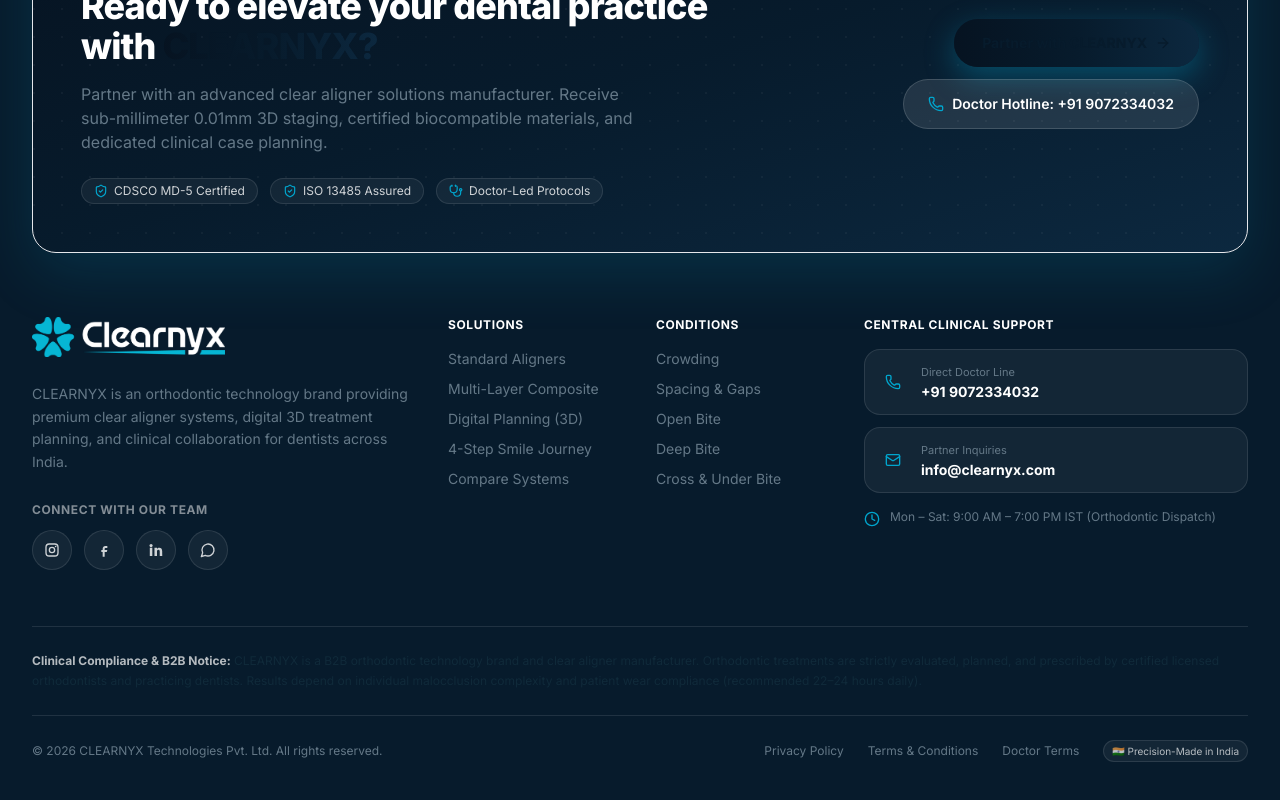
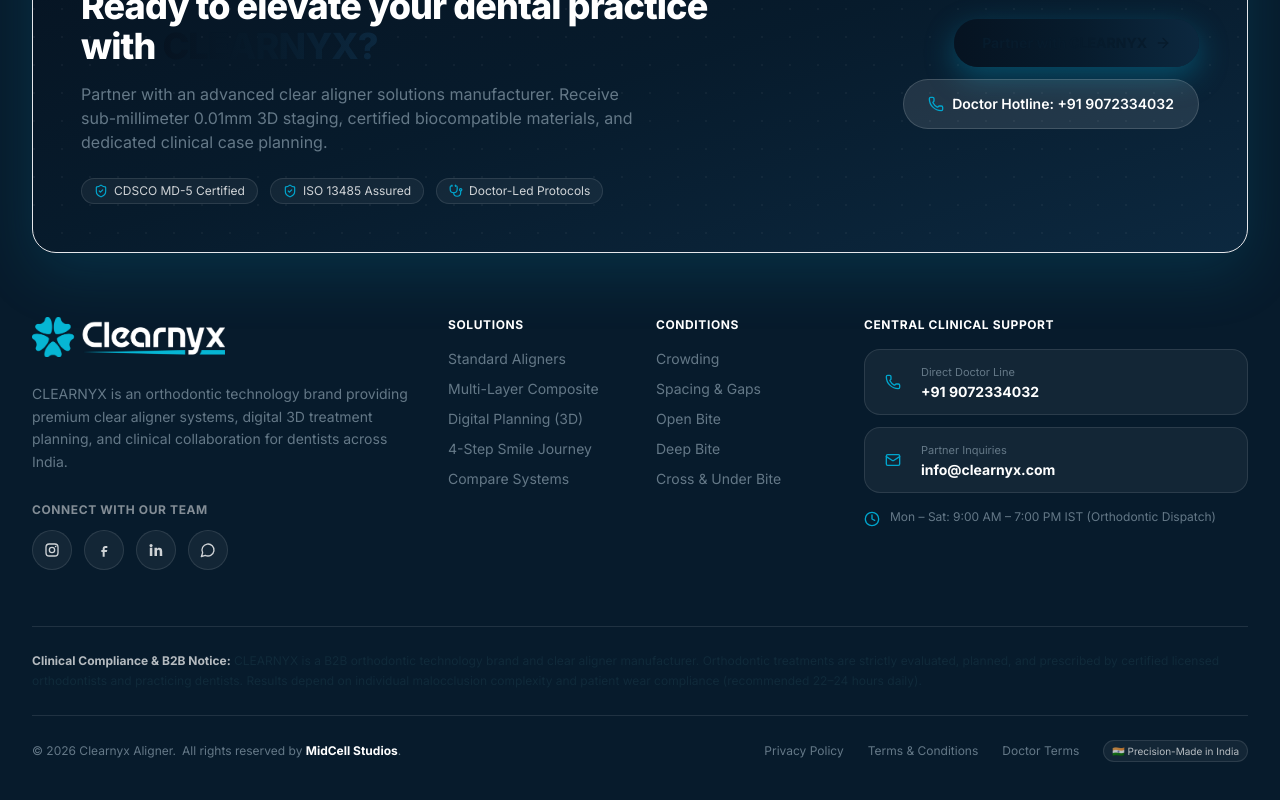
Before and after one commit to Sonu-Thomas-001/www.clearnyx.com, a Next.js app: page / in a window 1280 px wide. Shown: the part 6337-7137 px from the top of the page. Built offline with nearby package versions, Linux system fonts and the light colour scheme; no server answers.

Commit message:
docs: update footer copyright to 'All rights reserved by MidCell Studios' and '© 2026 Clearnyx Aligner'

```diff
--- a/src/components/clearbee/SiteFooter.tsx
+++ b/src/components/clearbee/SiteFooter.tsx
@@ -313,8 +313,9 @@ export function SiteFooter() {
 
         {/* 4. Bottom Copyright & Legal Links */}
         <div className="pt-6 flex flex-col sm:flex-row items-center justify-between gap-4 text-xs text-slate-muted">
-          <div className="flex items-center gap-2">
-            <span>© 2026 CLEARNYX Technologies Pvt. Ltd. All rights reserved.</span>
+          <div className="flex flex-wrap items-center gap-1.5">
+            <span>© 2026 Clearnyx Aligner.</span>
+            <span>All rights reserved by <strong className="font-bold text-white">MidCell Studios</strong>.</span>
           </div>
 
           <div className="flex flex-wrap items-center gap-6">
--- a/src/components/layout/Footer.tsx
+++ b/src/components/layout/Footer.tsx
@@ -214,7 +214,7 @@ export function Footer() {
         {/* Bottom bar */}
         <div className="mt-8 pt-8 border-t border-navy-800 flex flex-col sm:flex-row items-center justify-between gap-4 text-xs text-slate-muted">
           <p>
-            © {currentYear} {SITE_CONFIG.name}. {SITE_CONFIG.tagline} {SITE_CONFIG.supportingStatement} All rights reserved.
+            © 2026 Clearnyx Aligner. All rights reserved by <strong className="font-bold text-white">MidCell Studios</strong>.
           </p>
           <div className="flex items-center space-x-6">
             <Link
```
